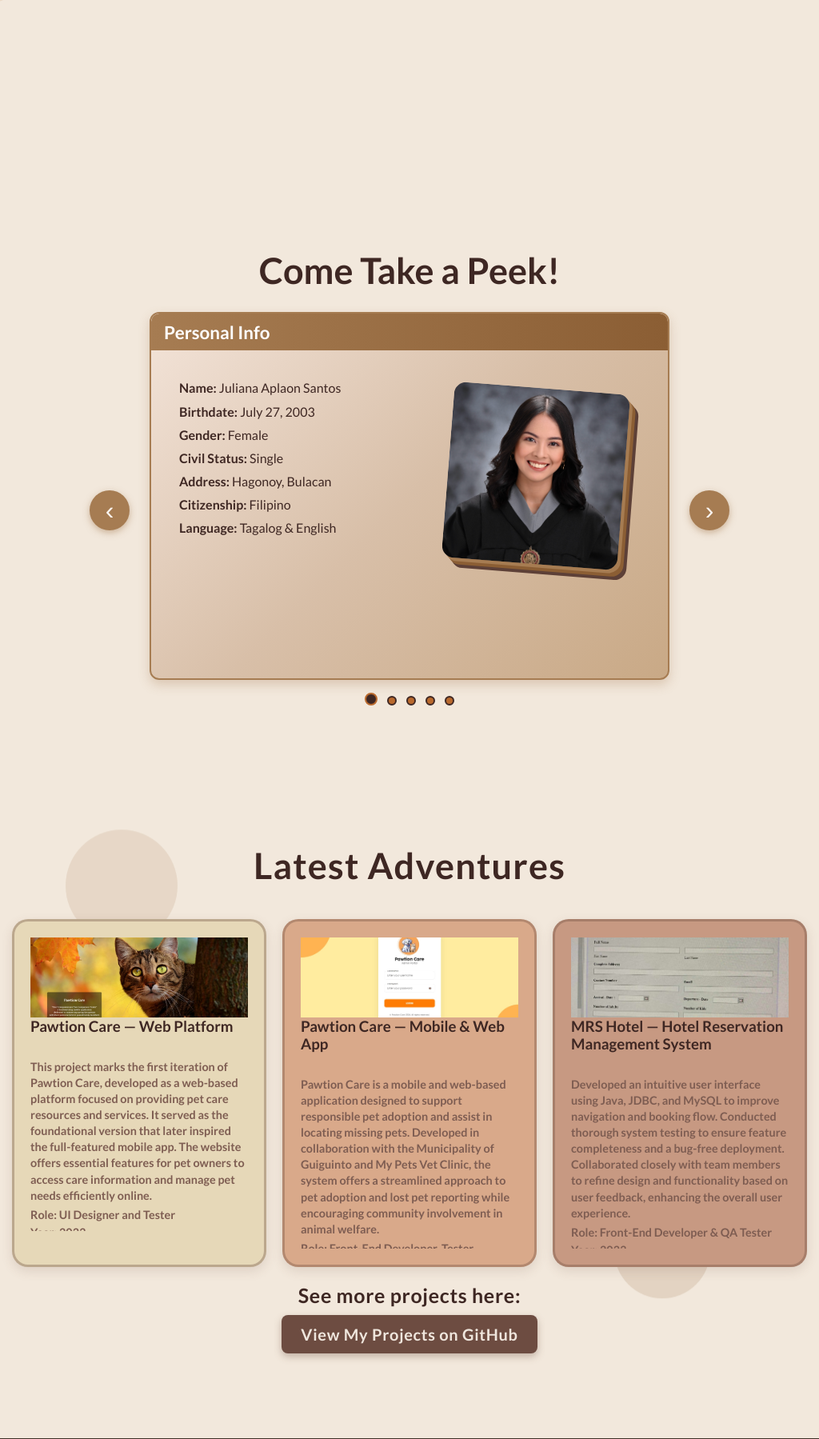
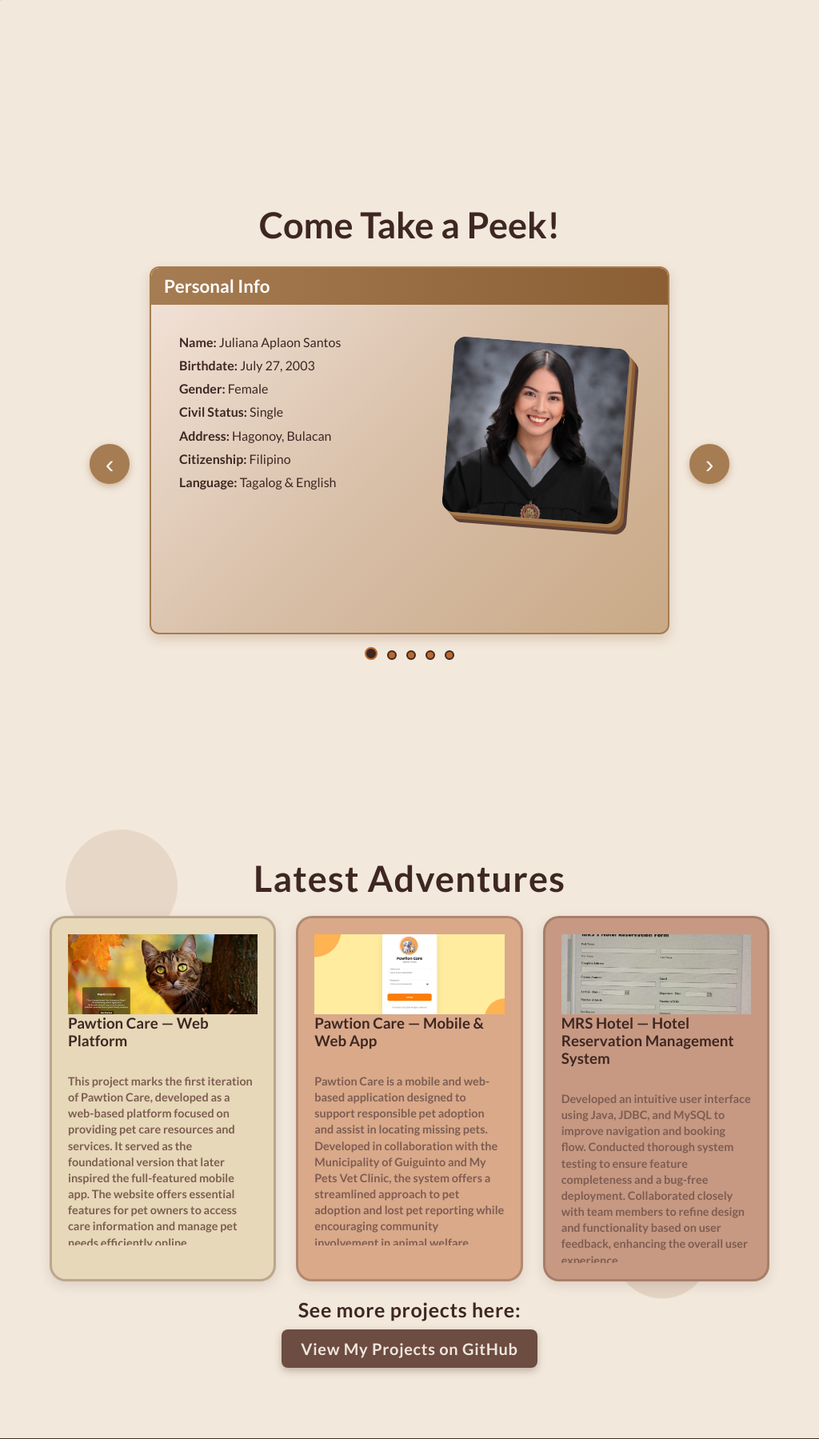
Before and after one commit to julianaaplaonsantos/mywebsite, a React (Vite) app: page / in a window 1024 px wide. Shown: the part 652-2451 px from the top of the page at 80% size. Built offline with nearby package versions, Linux system fonts and the light colour scheme.

Commit message:
multiple ui fixes

```diff
--- a/src/sections/About.css
+++ b/src/sections/About.css
@@ -440,7 +440,7 @@
   transform: translateX(50%);
 }
 
-@media (min-width: 769px) and (max-width: 1366px) {
+@media (min-width: 769px) and (max-width: 1024px) {
   .about-section {
     min-height: 100vh;
     height: 100vh;
@@ -454,7 +454,7 @@
   .about-section > h2 {
     font-size: 45px;
     font-weight: bold;
-    margin-top: 0;
+    margin-top: -115px;
     margin-bottom: 25px;
     text-align: center;
   }
@@ -495,7 +495,7 @@
 
   .about-section > h2 {
     font-size: 30px;
-    margin-top: 0;
+    margin-top: -50px;
     margin-bottom: 25px;
     text-align: center;
   }
--- a/src/sections/Contact.css
+++ b/src/sections/Contact.css
@@ -144,7 +144,7 @@
   animation-delay: 0.85s;
 }
 
-@media (min-width: 769px) and (max-width: 1366px) {
+@media (min-width: 769px) and (max-width: 1024px) {
   .contact-section {
     min-height: 100vh;
     height: auto;
--- a/src/sections/Home.css
+++ b/src/sections/Home.css
@@ -309,7 +309,7 @@
   animation: floatUpDown 8s infinite alternate 1s;
 }
 
-@media (min-width: 769px) and (max-width: 1366px) {
+@media (min-width: 769px) and (max-width: 1024px) {
   .image-wrapper {
     width: 380px;
     height: 380px;
--- a/src/sections/Projects.css
+++ b/src/sections/Projects.css
@@ -271,7 +271,7 @@
   100% { transform: translateY(-25px); }
 }
 
-@media (min-width: 769px) and (max-width: 1366px) {
+@media (min-width: 769px) and (max-width: 1024px) {
   .projects-section {
     min-height: 100vh;
     height: 100vh;
@@ -289,14 +289,14 @@
 
   .section-title {
     font-size: 45px;
-    margin-top: 40px;
-    margin-bottom: 40px;
+    margin-top: 75px;
+    margin-bottom: 20px;
   }
 
   .projects-grid {
     grid-template-columns: repeat(3, 1fr);
-    gap: 20px;
-    max-width: 1000px;
+    gap: 25px;
+    max-width: 900px;
   }
 
   .project-card {
```
